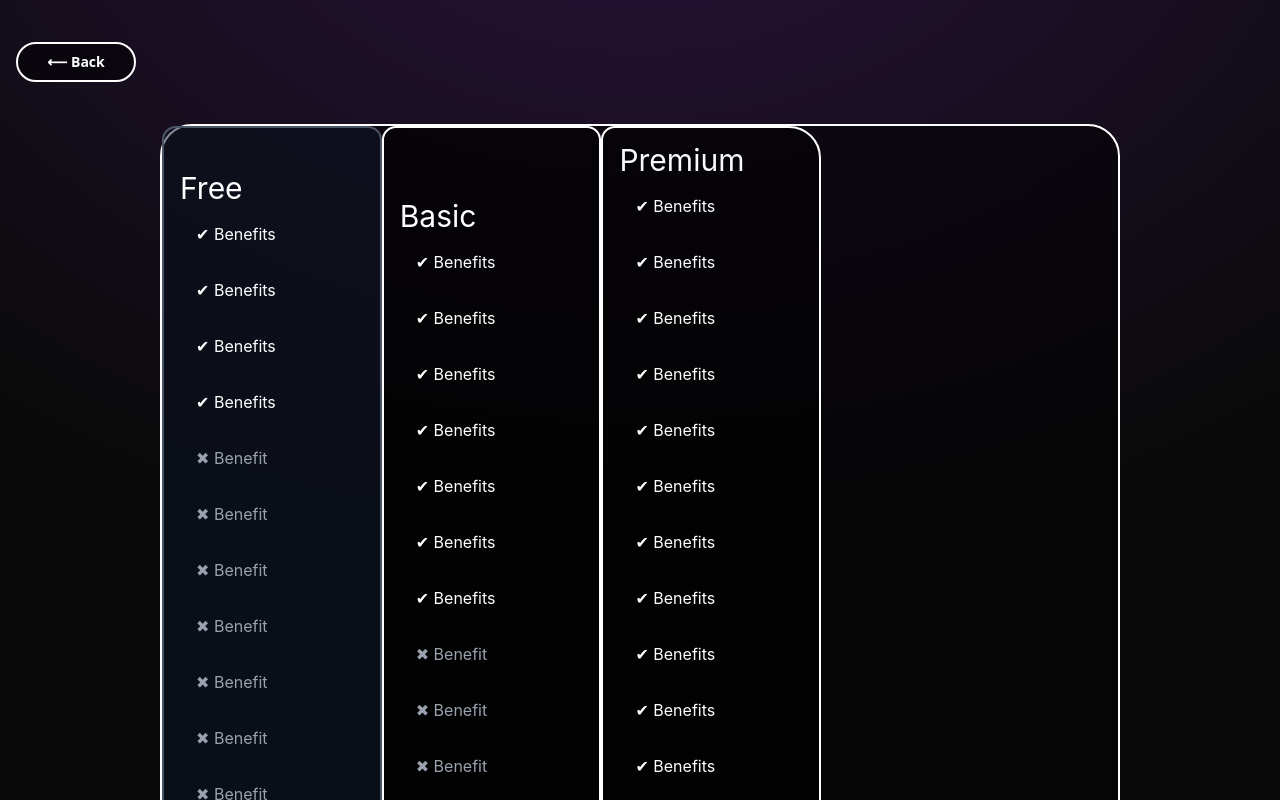
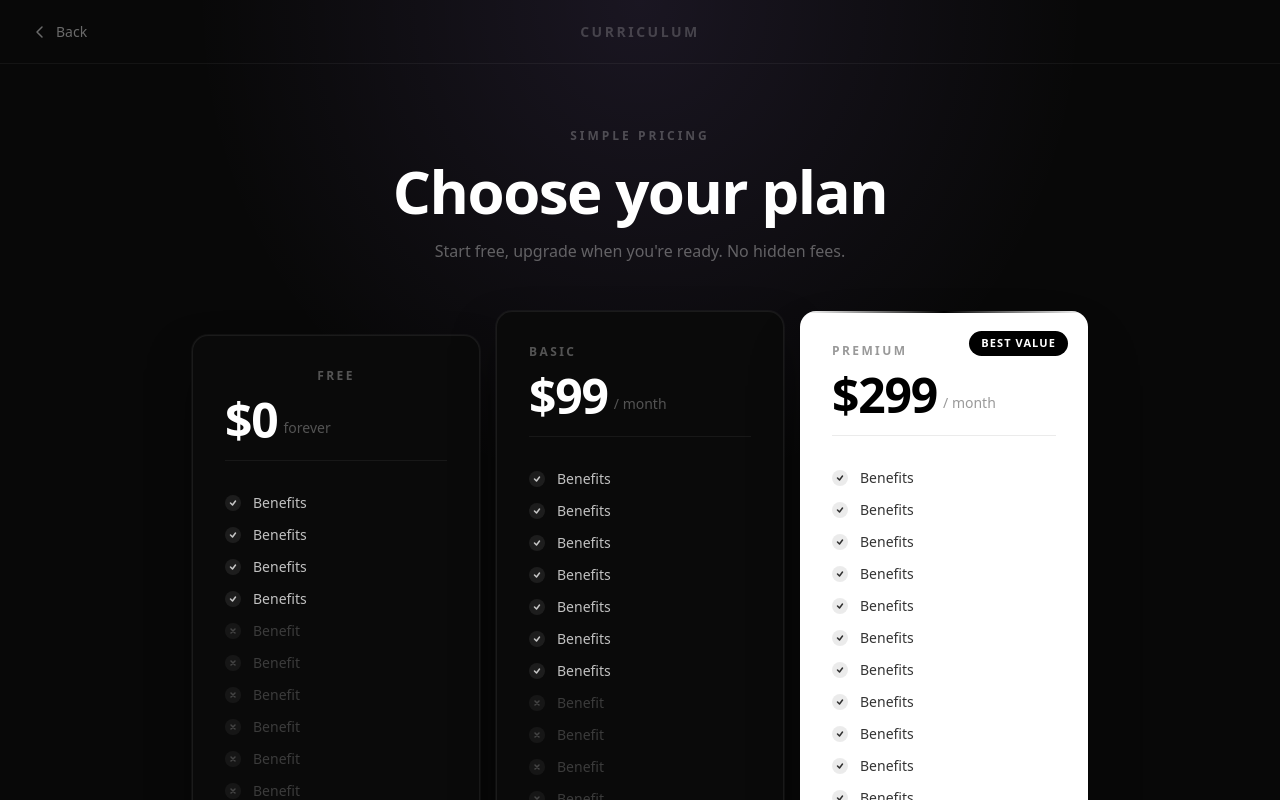
Before and after one commit to KurayamiFZ/NomadDev, a Next.js app: page /curriculum in a window 1280 px wide. Shown: the top 800 px of the page. Built offline with nearby package versions, Linux system fonts and the light colour scheme.

Commit message:
Landing Page Fix, Curriculum Design Change

```diff
--- a/app/components/CTASection.tsx
+++ b/app/components/CTASection.tsx
@@ -15,11 +15,12 @@ export function CTASection() {
     <GradientBackground
   variant="purple-pink"
   direction="to-r"
-      className="m-8 w-[calc(100%-2rem)] max-w-4xl rounded-2xl p-px sm:mx-6 sm:rounded-3xl"
+  overlay="dark"
+  className="m-8 w-[calc(100%-2rem)] border-2 max-w-4xl rounded-3xl p-px overflow-hidden"
 >
   <section
     id="pricing"
-        className="flex w-full flex-col items-center gap-5 rounded-2xl bg-black/60 p-6 text-center sm:gap-6 sm:rounded-3xl sm:p-8 lg:gap-8 lg:p-12"
+    className="flex w-full flex-col items-center gap-5 rounded-3xl p-6 text-center sm:gap-6 sm:p-8 lg:gap-8 lg:p-12"
   >
         <Heading size="2xl" className="sm:text-3xl lg:text-5xl">
           Ready to Start Your Journey?
--- a/app/components/Navigation.tsx
+++ b/app/components/Navigation.tsx
@@ -75,7 +75,7 @@ export function Navigation({ onNavigate }: NavigationProps) {
             Pricing
           </NavigationLink>
           {/* Primary call-to-action button */}
-          <NavigationLink to="/login" variant="button">
+          <NavigationLink to="/login" variant="button" className="flex justify-center items-center rounded-xl px-2 py-0.5">
             Start Learning
           </NavigationLink>
         </FlexRow>
--- a/app/components/RoadmapSection.tsx
+++ b/app/components/RoadmapSection.tsx
@@ -25,7 +25,7 @@ export function RoadmapSection() {
               </span>
             </div>
 
-            <div className="flex-1 overflow-hidden rounded-xl border border-border bg-linear-to-r from-secondary/80 to-black sm:rounded-2xl">
+            <div className="flex-1 overflow-hidden rounded-xl bg-linear-to-r from-secondary/80 to-black">
               <div className="p-4 sm:p-6 lg:p-8">
                 <span
                   className={`bg-linear-to-r ${phase.gradient} bg-clip-text text-xs font-bold text-transparent sm:text-sm`}
--- a/app/components/StatsSection.tsx
+++ b/app/components/StatsSection.tsx
@@ -6,7 +6,7 @@ export function StatsSection() {
       {STATS.map((stat: Stat) => (
         <div
           key={stat.label}
-          className="flex flex-col items-center justify-center rounded-xl border border-border bg-linear-to-b from-secondary/50 to-black p-4 text-center sm:rounded-2xl sm:p-6"
+          className="flex flex-col items-center justify-center rounded-xl bg-linear-to-b from-secondary/50 to-black p-4 text-center sm:p-6"
         >
           <span className="text-2xl font-extrabold text-purple-400 sm:text-3xl">
             {stat.value}
--- a/app/components/TransformationSection.tsx
+++ b/app/components/TransformationSection.tsx
@@ -3,7 +3,7 @@ import Icon from "./icons";
 export function TransformationSection() {
   return (
     <div className="mx-4 rounded-2xl w-[calc(100%-2rem)] max-w-3xl bg-linear-to-r from-purple-600 to-pink-600 p-px sm:mx-6 sm:rounded-3xl lg:mx-auto">
-      <section className="flex w-full max-w-3xl flex-col items-center gap-4 rounded-2xl bg-black/60 p-6 text-center sm:gap-6 sm:rounded-3xl sm:p-8 lg:p-12 md:flex-row md:items-center md:justify-between md:text-left">
+      <section className="flex w-full max-w-3xl flex-col items-center gap-4 rounded-2xl bg-black/60 p-6 text-center sm:gap-6 sm:rounded-3xl sm:p-8 lg:p-12 md:items-center md:justify-between md:text-center">
         <Icon
           name="Sparkles"
           className="h-8 w-8 text-amber-300 sm:h-10 sm:w-10 lg:h-12 lg:w-12"
@@ -40,10 +40,10 @@ export function TransformationSection() {
           className="h-6 w-6 rotate-90 text-amber-300 sm:h-8 sm:w-8 md:rotate-0 md:hidden"
         />
 
-        <div className="md:text-right">
+        <div className="flex flex-col justify-center items-center md:text-center">
           <Icon
             name="Rocket"
-            className="mx-auto h-8 w-8 text-foreground sm:h-10 sm:w-10 lg:h-12 lg:w-12 md:mx-0 md:ml-auto"
+            className="mx-auto h-8 w-8 text-foreground sm:h-10 sm:w-10 lg:h-12 lg:w-12 md:mx-0"
           />
           <span className="text-sm font-bold text-foreground/80 sm:text-base">
             Week 12
--- a/app/components/ui/GradientBackground.tsx
+++ b/app/components/ui/GradientBackground.tsx
@@ -1,58 +1,59 @@
-/**
- * GradientBackground Component - GameDev Academy Platform
- *
- * A reusable gradient background component for creating
- * consistent gradient effects throughout the application.
- *
- * Features:
- * - Multiple gradient presets
- * - Custom gradient directions
- * - Animation support
- * - Overlay options
- * - Responsive sizing
- *
- * @component
- * @param {Object} props - Component props
- * @param {React.ReactNode} props.children - Background content
- * @param {string} [props.variant] - Gradient variant
- * @param {string} [props.direction] - Gradient direction
- * @param {boolean} [props.animated] - Enable animation
- * @param {string} [props.className] - Additional CSS classes
- * @param {string} [props.overlay] - Overlay effect
- * @returns {JSX.Element} Gradient background component
- */
-
 "use client";
 
 import { ReactNode } from "react";
 import { cn } from "@/lib/utils";
 
+type GradientVariant =
+  | "purple-pink"
+  | "blue-cyan"
+  | "yellow-orange"
+  | "green-emerald"
+  | "red-rose";
+
+type GradientDirection =
+  | "to-r"
+  | "to-l"
+  | "to-b"
+  | "to-t"
+  | "to-br"
+  | "to-bl"
+  | "to-tr"
+  | "to-tl";
+
 interface GradientBackgroundProps {
-  /** Background content */
   children?: ReactNode;
-
-  /** Gradient variant */
-  variant?: "purple-pink" | "blue-cyan" | "yellow-orange" | "green-emerald" | "red-rose";
-
-  /** Gradient direction */
-  direction?: "to-r" | "to-l" | "to-b" | "to-t" | "to-br" | "to-bl" | "to-tr" | "to-tl";
-
-  /** Enable animation */
+  variant?: GradientVariant;
+  direction?: GradientDirection;
+  overlay?: "dark" | "light" | "none";
   animated?: boolean;
-
-  /** Additional CSS classes */
   className?: string;
-
-  /** Overlay effect */
-  overlay?: "dark" | "light" | "none";
 }
 
-/**
- * Gradient Background Component
- *
- * Provides consistent gradient backgrounds with configurable
- * variants and effects throughout the application.
- */
+const gradientConfig = {
+  "purple-pink": "from-purple-500 to-pink-500",
+  "blue-cyan": "from-blue-500 to-cyan-500",
+  "yellow-orange": "from-yellow-500 to-orange-500",
+  "green-emerald": "from-green-500 to-emerald-500",
+  "red-rose": "from-red-500 to-rose-500"
+};
+
+const directionConfig = {
+  "to-r": "bg-gradient-to-r",
+  "to-l": "bg-gradient-to-l",
+  "to-b": "bg-gradient-to-b",
+  "to-t": "bg-gradient-to-t",
+  "to-br": "bg-gradient-to-br",
+  "to-bl": "bg-gradient-to-bl",
+  "to-tr": "bg-gradient-to-tr",
+  "to-tl": "bg-gradient-to-tl"
+};
+
+const overlayClasses = {
+  dark: "bg-black/60",
+  light: "bg-white/10",
+  none: ""
+};
+
 export function GradientBackground({
   children,
   variant = "purple-pink",
@@ -61,24 +62,11 @@ export function GradientBackground({
   className,
   overlay = "none"
 }: GradientBackgroundProps) {
-  const gradientConfig = {
-    "purple-pink": "from-purple-500 to-pink-500",
-    "blue-cyan": "from-blue-500 to-cyan-500",
-    "yellow-orange": "from-yellow-500 to-orange-500",
-    "green-emerald": "from-green-500 to-emerald-500",
-    "red-rose": "from-red-500 to-rose-500"
-  };
-
-  const overlayClasses = {
-    dark: "bg-black/20",
-    light: "bg-white/10",
-    none: ""
-  };
 
   const baseClasses = cn(
-    `bg-linear-to-${direction}`,
+    directionConfig[direction],
     gradientConfig[variant],
-    animated && "animate-pulse",
+    animated && "animate-gradient",
     className
   );
 
@@ -89,8 +77,9 @@ export function GradientBackground({
   return (
     <div className={cn("relative", baseClasses)}>
       {overlay !== "none" && (
-        <div className={cn("absolute inset-0", overlayClasses[overlay])} />
+        <div className={cn("absolute inset-0 pointer-events-none", overlayClasses[overlay])} />
       )}
+
       <div className="relative z-10">
         {children}
       </div>
--- a/app/components/ui/PlanCard.tsx
+++ b/app/components/ui/PlanCard.tsx
@@ -1,133 +1,158 @@
-/**
- * PlanCard Component - GameDev Academy Platform
- *
- * A reusable pricing plan card component for displaying
- * subscription tiers and their features.
- *
- * Features:
- * - Multiple plan variants (free, basic, premium)
- * - Feature list with checkmarks
- * - Call-to-action button
- * - Consistent styling and layout
- * - Responsive design
- *
- * @component
- * @param {Object} props - Component props
- * @param {string} props.title - Plan title
- * @param {string} props.price - Plan price
- * @param {string[]} props.features - List of plan features
- * @param {string} [props.variant] - Plan visual variant
- * @param {boolean} [props.recommended] - Mark as recommended
- * @param {Function} [props.onSelect] - Plan selection handler
- * @returns {JSX.Element} Plan card component
- */
-
 "use client";
-
 import { ReactNode } from "react";
-import { Button } from "../button";
-import { BaseCard } from "./BaseCard";
-import { FlexRow } from "./FlexRow";
 import { cn } from "@/lib/utils";
 
 interface PlanCardProps {
-  /** Plan title */
   title: string;
-
-  /** Plan price */
   price: string;
-
-  /** List of plan features */
+  priceSubtext?: string;
   features: string[];
-
-  /** Plan visual variant */
   variant?: "free" | "basic" | "premium";
-
-  /** Mark as recommended plan */
   recommended?: boolean;
-
-  /** Plan selection handler */
   onSelect?: () => void;
-
-  /** Button text */
   buttonText?: string;
-
-  /** Additional content */
   children?: ReactNode;
+  className?: string;
 }
 
-/**
- * Plan Card Component
- *
- * Provides consistent pricing plan display with features,
- * pricing, and selection actions.
- */
 export function PlanCard({
   title,
   price,
+  priceSubtext = "/ month",
   features,
   variant = "basic",
   recommended = false,
   onSelect,
-  buttonText = "Select Plan",
-  children
+  buttonText = "Get started",
+  children,
+  className,
 }: PlanCardProps) {
-  const variantStyles = {
-    free: "border-gray-600 bg-gray-900/50",
-    basic: "border-white bg-black/50",
-    premium: "border-white bg-black/50 rounded-r-4xl"
-  };
-
-  const titleStyles = {
-    free: "text-white",
-    basic: "text-white",
-    premium: "text-white text-extrabold"
-  };
+  const isPremium = variant === "premium";
+  const isFree = variant === "free";
 
   return (
-    <BaseCard
-      variant="default"
+    <div
       className={cn(
-        "flex flex-col justify-center space-y-2 h-full border-2",
-        variantStyles[variant]
+        "plan-card group relative flex flex-col overflow-hidden rounded-2xl transition-all duration-500",
+        isPremium
+          ? "bg-white text-black shadow-[0_0_0_1px_rgba(0,0,0,0.08),0_32px_64px_-12px_rgba(0,0,0,0.25)]"
+          : "bg-[#0a0a0a] text-white border border-white/[0.07] shadow-[0_0_0_1px_rgba(255,255,255,0.04),0_24px_48px_-8px_rgba(0,0,0,0.5)]",
+        "hover:-translate-y-1 hover:shadow-[0_0_0_1px_rgba(255,255,255,0.1),0_40px_80px_-16px_rgba(0,0,0,0.5)]",
+        className
       )}
     >
-      {/* Plan Title */}
+      {/* Premium shimmer bar */}
+      {isPremium && (
+        <div className="absolute top-0 left-0 right-0 h-[2px] bg-gradient-to-r from-transparent via-black to-transparent" />
+      )}
+
+      {/* Recommended pill */}
+      {recommended && (
+        <div className={cn(
+          "absolute top-5 right-5 text-[11px] font-semibold tracking-widest uppercase px-3 py-1 rounded-full",
+          isPremium
+            ? "bg-black text-white"
+            : "bg-white/10 text-white/80 border border-white/10"
+        )}>
+          Best value
+        </div>
+      )}
+
+      <div className="flex flex-col flex-1 p-8 gap-8">
+        {/* Header */}
+        <div className="flex flex-col gap-3">
           <span className={cn(
-        "flex self-center text-3xl mt-4 font-medium font-[Inter]",
-        titleStyles[variant]
+            "text-xs font-semibold tracking-[0.2em] uppercase",
+            isPremium ? "text-black/40" : "text-white/30"
           )}>
             {title}
           </span>
 
-      {/* Plan Features */}
-      <div className="flex flex-col justify-center space-y-2">
-        {features.map((feature, index) => (
-          <span
+          <div className="flex items-end gap-1.5">
+            <span className={cn(
+              "text-5xl font-black tracking-tight leading-none",
+              isPremium ? "text-black" : "text-white"
+            )}>
+              {price}
+            </span>
+            <span className={cn(
+              "text-sm font-medium mb-1.5",
+              isPremium ? "text-black/40" : "text-white/30"
+            )}>
+              {priceSubtext}
+            </span>
+          </div>
+
+          {/* Divider */}
+          <div className={cn(
+            "h-px w-full mt-1",
+            isPremium ? "bg-black/8" : "bg-white/[0.06]"
+          )} />
+        </div>
+
+        {/* Features */}
+        <ul className="flex flex-col gap-3 flex-1">
+          {features.map((feature, index) => {
+            const isDisabled = feature.includes("✖");
+            const label = feature.replace("✖", "").replace("✔", "").trim();
+            const hasCheck = feature.includes("✔") || !isDisabled;
+
+            return (
+              <li
                 key={index}
                 className={cn(
-              "font-extrabold font-[Inter] m-4",
-              feature.includes("✖") ? "text-gray-400" : "text-white"
+                  "flex items-center gap-3 text-sm font-medium",
+                  isDisabled
+                    ? isPremium ? "text-black/25" : "text-white/20"
+                    : isPremium ? "text-black/80" : "text-white/75"
                 )}
               >
-            {feature}
+                <span className={cn(
+                  "flex-shrink-0 w-4 h-4 rounded-full flex items-center justify-center",
+                  isDisabled
+                    ? isPremium ? "bg-black/5" : "bg-white/5"
+                    : isPremium ? "bg-black/8" : "bg-white/[0.08]"
+                )}>
+                  {isDisabled ? (
+                    <svg width="8" height="8" viewBox="0 0 8 8" fill="none">
+                      <path d="M2 2l4 4M6 2L2 6" stroke="currentColor" strokeWidth="1.5" strokeLinecap="round" />
+                    </svg>
+                  ) : (
+                    <svg width="8" height="8" viewBox="0 0 8 8" fill="none">
+                      <path d="M1.5 4l2 2L6.5 2" stroke="currentColor" strokeWidth="1.5" strokeLinecap="round" strokeLinejoin="round" />
+                    </svg>
+                  )}
                 </span>
-        ))}
-      </div>
+                {label}
+              </li>
+            );
+          })}
+        </ul>
 
-      {/* Additional Content */}
         {children}
 
-      {/* Call to Action Button */}
-      <Button
+        {/* CTA Button */}
+        <button
+          onClick={onSelect}
           className={cn(
-          "self-center text-white m-4 w-4/6 h-1/10 font-bold bg-black/50 hover:bg-stone-300 border-2 border-white",
-          recommended && "ring-2 ring-purple-500 ring-offset-2 ring-offset-gray-900"
+            "relative w-full h-12 rounded-xl text-sm font-semibold tracking-wide transition-all duration-300 overflow-hidden",
+            "active:scale-[0.98]",
+            isPremium
+              ? "bg-black text-white hover:bg-black/85"
+              : isFree
+              ? "bg-white/5 text-white/60 border border-white/8 hover:bg-white/10 hover:text-white/80"
+              : "bg-white text-black hover:bg-white/90"
           )}
-        onClick={onSelect}
         >
-        {buttonText}
-      </Button>
-    </BaseCard>
+          {/* Subtle sheen on hover */}
+          <span className={cn(
+            "absolute inset-0 opacity-0 group-hover:opacity-100 transition-opacity duration-500",
+            "bg-gradient-to-r from-transparent via-white/10 to-transparent -translate-x-full group-hover:translate-x-full",
+            "transition-transform duration-700"
+          )} />
+          <span className="relative z-10">{buttonText}</span>
+        </button>
+      </div>
+    </div>
   );
 }
--- a/app/curriculum/page.tsx
+++ b/app/curriculum/page.tsx
@@ -1,103 +1,115 @@
 "use client";
-
 import { PlanCard } from "../components/ui/PlanCard";
 import { NavigationLink } from "../components/ui/NavigationLink";
-import { Heading } from "../components/ui/Heading";
-import { FlexRow } from "../components/ui/FlexRow";
-import { GradientBackground } from "../components/ui/GradientBackground";
 
 export default function Curriculum() {
   const freeFeatures = [
-    "✔ Benefits",
-    "✔ Benefits",
-    "✔ Benefits",
-    "✔ Benefits",
-    "✖ Benefit",
-    "✖ Benefit",
-    "✖ Benefit",
-    "✖ Benefit",
-    "✖ Benefit",
-    "✖ Benefit",
-    "✖ Benefit"
+    "✔ Benefits", "✔ Benefits", "✔ Benefits", "✔ Benefits",
+    "✖ Benefit", "✖ Benefit", "✖ Benefit", "✖ Benefit",
+    "✖ Benefit", "✖ Benefit", "✖ Benefit", "✖ Benefit"
   ];
 
   const basicFeatures = [
-    "✔ Benefits",
-    "✔ Benefits",
-    "✔ Benefits",
-    "✔ Benefits",
-    "✔ Benefits",
-    "✔ Benefits",
-    "✔ Benefits",
-    "✖ Benefit",
-    "✖ Benefit",
-    "✖ Benefit"
+    "✔ Benefits", "✔ Benefits", "✔ Benefits", "✔ Benefits",
+    "✔ Benefits", "✔ Benefits", "✔ Benefits",
+    "✖ Benefit", "✖ Benefit", "✖ Benefit", "✖ Benefit",  "✖ Benefit"
   ];
 
-  const premiumFeatures = [
-    "✔ Benefits",
-    "✔ Benefits",
-    "✔ Benefits",
-    "✔ Benefits",
-    "✔ Benefits",
-    "✔ Benefits",
-    "✔ Benefits",
-    "✔ Benefits",
-    "✔ Benefits",
-    "✔ Benefits",
-    "✔ Benefits",
-    "✔ Benefits"
-  ];
+  const premiumFeatures = Array(12).fill("✔ Benefits");
 
   return (
-    <div className="flex flex-col justify-center min-h-screen w-screen bg-neutral-950 bg-[radial-gradient(ellipse_80%_80%_at_50%_-20%,rgba(41,19,60,1),rgba(255,255,255,0))] bg-fixed items-center">
-      <FlexRow className="w-full h-1/12" justify="between">
+    <div className="relative flex flex-col min-h-screen w-screen bg-[#080808] overflow-x-hidden">
+
+      {/* Ambient background glow — top center */}
+      <div
+        className="pointer-events-none absolute top-0 left-1/2 -translate-x-1/2 w-225 h-125 opacity-30"
+        style={{
+          background: "radial-gradient(ellipse at 50% 0%, rgba(180,140,255,0.35) 0%, transparent 70%)",
+        }}
+      />
+
+      {/* Nav */}
+      <header className="relative z-10 flex items-center justify-between w-full px-8 h-16 border-b border-white/5">
         <NavigationLink
           to="/"
-          className="self-center m-4 h-10 w-30 font-bold bg-black/50 hover:bg-stone-300 rounded-full text-white border-2 border-white"
+          className="flex items-center gap-2 text-sm font-medium text-white/40 hover:text-white/80 transition-colors duration-200"
         >
-          ⟵ Back
+          <svg width="16" height="16" viewBox="0 0 16 16" fill="none">
+            <path d="M10 3L5 8l5 5" stroke="currentColor" strokeWidth="1.5" strokeLinecap="round" strokeLinejoin="round" />
+          </svg>
+          Back
         </NavigationLink>
 
-        <GradientBackground
-          variant="purple-pink"
-          direction="to-r"
-          className="bg-[linear-gradient(to_right,#A95BF0,#E94D9B)] bg-clip-text text-transparent font-extrabold font-[Inter] text-6xl mb-8 p-4"
-        >
-          Plans
-        </GradientBackground>
+        {/* Centered wordmark */}
+        <span className="absolute left-1/2 -translate-x-1/2 text-sm font-semibold tracking-[0.18em] uppercase text-white/20">
+          Curriculum
+        </span>
 
-        <div className="bg-black w-1/12 h-full"></div>
-      </FlexRow>
+        {/* Spacer */}
+        <div className="w-16" />
+      </header>
 
-      <div className="flex w-3/4 h-200 rounded-4xl bg-black/50 border-2 border-white">
+      {/* Hero heading */}
+      <div className="relative z-10 flex flex-col items-center text-center pt-16 pb-12 px-4 gap-4">
+        <p className="text-xs font-semibold tracking-[0.25em] uppercase text-white/25">
+          Simple pricing
+        </p>
+        <h1 className="text-5xl md:text-6xl font-black tracking-tight text-white leading-[1.05]">
+          Choose your plan
+        </h1>
+        <p className="text-base text-white/35 font-medium max-w-md">
+          Start free, upgrade when you're ready. No hidden fees.
+        </p>
+      </div>
+
+      {/* Cards grid */}
+      <main className="relative z-10 flex flex-col items-center px-6 pb-24">
+        <div className="grid grid-cols-1 md:grid-cols-3 gap-4 w-full max-w-4xl items-stretch">
+
+          {/* Free — slightly inset vertically to let Basic/Premium feel elevated */}
+          <div className="md:pt-6">
+            <NavigationLink to="/login" className="w-full">
               <PlanCard
                 title="Free"
                 price="$0"
+                priceSubtext="forever"
                 features={freeFeatures}
                 variant="free"
-          buttonText="View Curriculum"
-          onSelect={() => {/* Handle free plan selection */}}
+                onSelect={() => {}}
+                className="h-full w-full"
               />
+            </NavigationLink>
+          </div>
 
+          {/* Basic — center, tallest */}
           <PlanCard
             title="Basic"
             price="$99"
             features={basicFeatures}
             variant="basic"
-          buttonText="View Curriculum"
-          onSelect={() => {/* Handle basic plan selection */}}
+            buttonText="Get started"
+            onSelect={() => {}}
+            className="h-full"
           />
 
+          {/* Premium — white card, most prominent */}
           <PlanCard
             title="Premium"
             price="$299"
             features={premiumFeatures}
             variant="premium"
-          buttonText="View Curriculum"
-          onSelect={() => {/* Handle premium plan selection */}}
+            recommended={true}
+            buttonText="Go premium"
+            onSelect={() => {}}
+            className="h-full"
           />
         </div>
+
+        {/* Footer note */}
+        <p className="mt-10 text-xs text-white/20 font-medium tracking-wide">
+          All plans include a 14-day money-back guarantee.
+        </p>
+      </main>
     </div>
   );
 }
```
Lines whose indentation alone changed are shown as unchanged.
